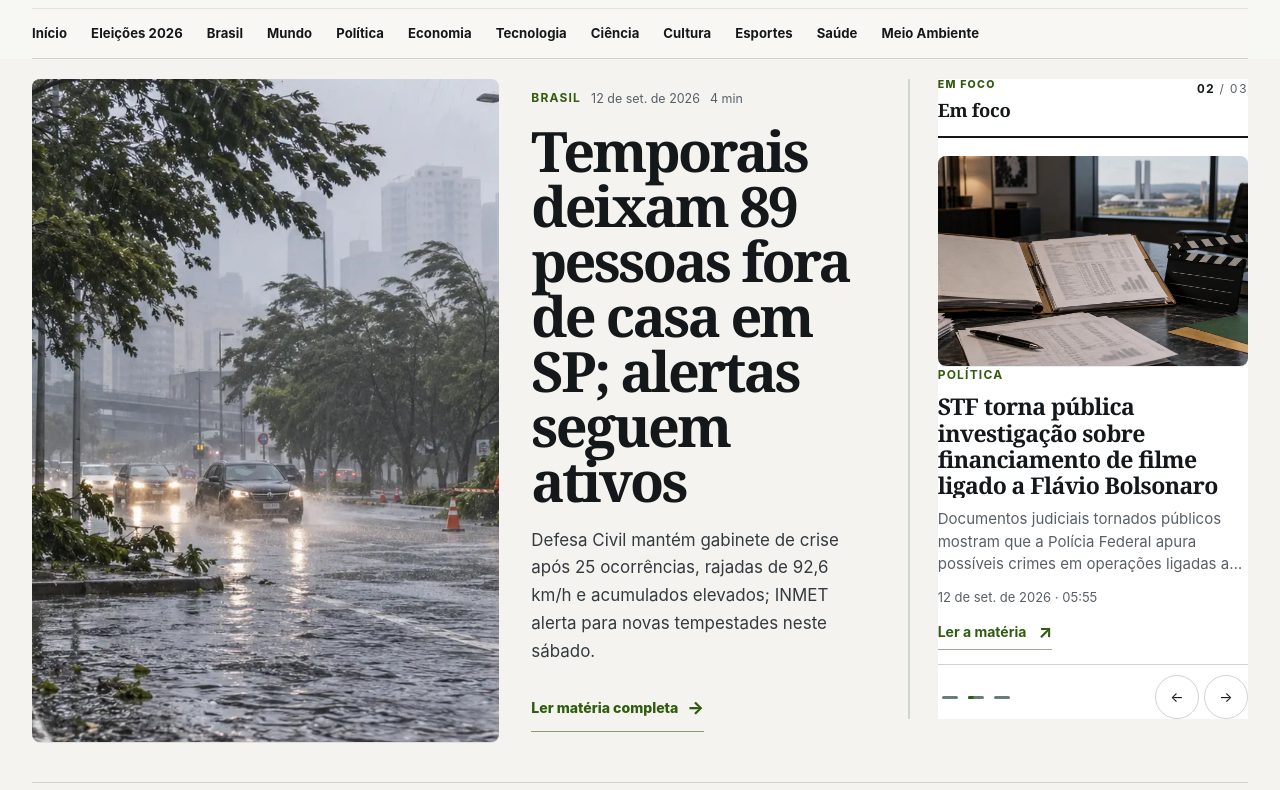
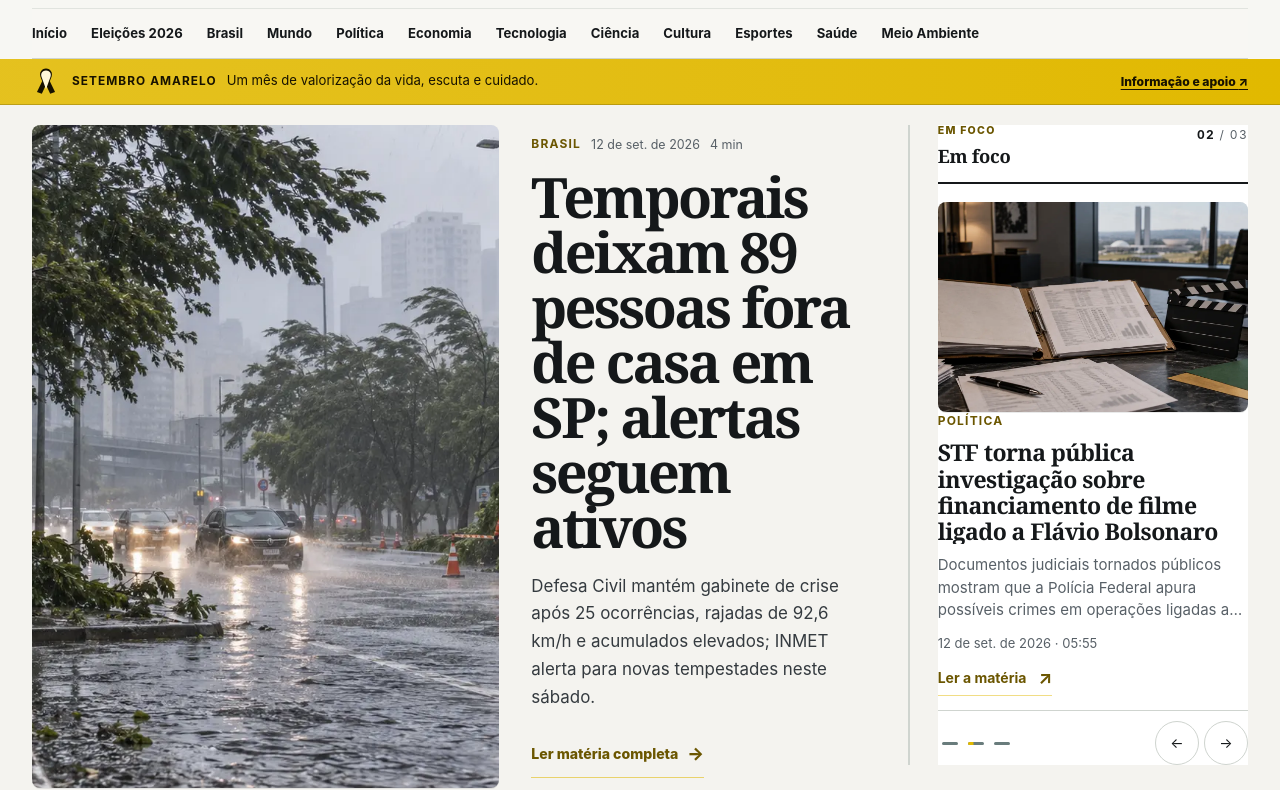
Before and after one commit to humbertomennella/framenexo, an Astro site: page / in a window 1280 px wide. Shown: the part 159-949 px from the top of the page. Built offline with nearby package versions, Linux system fonts and the light colour scheme; Astro itself is replaced by a stand-in of ours.

Commit message:
fix: aplica paleta temática e exibe campanha ativa

```diff
--- a/src/components/CalendarThemeBanner.astro
+++ b/src/components/CalendarThemeBanner.astro
@@ -2,7 +2,7 @@
 import { calendarThemes } from '../lib/calendarThemes';
 ---
 <div class="calendar-theme-shell" aria-live="polite">
- {calendarThemes.map(theme=><aside class="calendar-theme-banner" data-calendar-theme-panel={theme.id} aria-label={theme.label} hidden>
+ {calendarThemes.map(theme=><aside class="calendar-theme-banner" data-calendar-theme-panel={theme.id} aria-label={theme.label}>
   <div class="wrap calendar-theme-inner">
    <span class="calendar-theme-ribbon" aria-hidden="true">
     <svg viewBox="0 0 28 34" width="24" height="29" fill="none"><path d="M10.3 2.7c2.2-1.4 5.2-1.4 7.4 0 2.8 1.8 4 5.2 2.9 8.3l-2.1 5.8 6.1 12.5-5.7 2-4.9-10.5-4.9 10.5-5.7-2 6.1-12.5L7.4 11c-1.1-3.1.1-6.5 2.9-8.3Z" fill="currentColor"/><path d="M10.7 4.9c1.9-1.2 4.7-1.2 6.6 0 2 1.3 2.9 3.9 2.1 6.2l-5.4 15-5.4-15c-.8-2.3.1-4.9 2.1-6.2Z" fill="var(--calendar-theme-surface-tint)"/></svg>
@@ -17,8 +17,9 @@ import { calendarThemes } from '../lib/calendarThemes';
 </div>
 
 <style is:global>
+html[data-calendar-theme][data-theme="light"]{--calendar-theme-accent:var(--calendar-light-accent);--calendar-theme-accent-text:var(--calendar-light-accent-text);--calendar-theme-button-text:var(--calendar-light-button-text);--calendar-theme-surface-tint:var(--calendar-light-surface-tint);--accent:var(--calendar-light-accent);--accent-text:var(--calendar-light-accent-text);--link-hover:var(--calendar-light-link-hover);--button-text:var(--calendar-light-button-text)}
+html[data-calendar-theme][data-theme="dark"]{--calendar-theme-accent:var(--calendar-dark-accent);--calendar-theme-accent-text:var(--calendar-dark-accent-text);--calendar-theme-button-text:var(--calendar-dark-button-text);--calendar-theme-surface-tint:var(--calendar-dark-surface-tint);--accent:var(--calendar-dark-accent);--accent-text:var(--calendar-dark-accent-text);--link-hover:var(--calendar-dark-link-hover);--button-text:var(--calendar-dark-button-text)}
 .calendar-theme-shell{position:relative;z-index:24}.calendar-theme-banner{display:none;background:linear-gradient(90deg,color-mix(in srgb,var(--calendar-theme-accent) 88%,#fff 12%),var(--calendar-theme-accent));color:var(--calendar-theme-button-text);border-bottom:1px solid color-mix(in srgb,var(--calendar-theme-button-text) 20%,transparent)}
-html[data-calendar-theme] .calendar-theme-banner[hidden]{display:none}
 html[data-calendar-theme="setembro-amarelo"] .calendar-theme-banner[data-calendar-theme-panel="setembro-amarelo"]{display:block}
 .calendar-theme-inner{min-height:45px;display:flex;align-items:center;gap:12px;padding-block:7px}.calendar-theme-ribbon{width:28px;height:31px;display:grid;place-items:center;flex:0 0 auto;color:var(--calendar-theme-button-text)}.calendar-theme-copy{display:flex;align-items:baseline;gap:10px;min-width:0}.calendar-theme-copy strong{text-transform:uppercase;font-size:.74rem;letter-spacing:.09em;white-space:nowrap}.calendar-theme-copy span{font-size:.82rem;line-height:1.35}.calendar-theme-link{margin-left:auto;flex:0 0 auto;font-size:.76rem;font-weight:800;text-decoration:underline;text-underline-offset:3px;color:var(--calendar-theme-button-text)}.calendar-theme-link:hover{color:var(--calendar-theme-button-text);text-decoration-thickness:2px}
 html[data-calendar-theme] .site-header{box-shadow:inset 0 2px 0 color-mix(in srgb,var(--calendar-theme-accent) 75%,transparent)}
```
